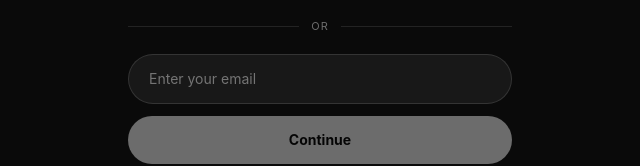
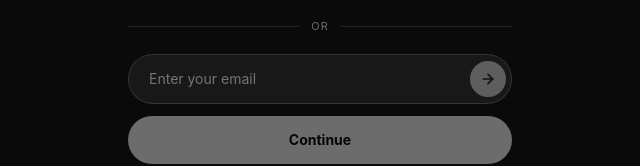
Before and after one commit to bimogg/Hooked.AI, a Next.js app: page /login in a window 1280 px wide. Shown: the part 407-573 px from the top of the page, without its empty margins (0-640 px from the left). Built offline with nearby package versions, Linux system fonts and the light colour scheme; no server answers; the database is empty.

Commit message:
login: inline arrow submit in email field (match reference)

```diff
--- a/app/login/page.tsx
+++ b/app/login/page.tsx
@@ -1,5 +1,6 @@
 'use client';
 import { useEffect, useState } from 'react';
+import { ArrowRight } from 'lucide-react';
 import { supabaseBrowser } from '@/lib/supabase-browser';
 import { supabase } from '@/lib/supabase';
 import { useLang } from '@/components/LanguageProvider';
@@ -65,9 +66,15 @@ export default function LoginPage() {
               </div>
 
               <form onSubmit={emailLink} className="flex flex-col gap-3">
-                <input type="email" value={email} onChange={e => setEmail(e.target.value)} required
-                  placeholder={tr('auth', 'emailPlaceholder', lang)}
-                  className="w-full bg-white/[0.06] border border-white/12 rounded-full px-5 py-3.5 text-sm text-white placeholder-white/40 outline-none focus:border-white/40" />
+                <div className="relative">
+                  <input type="email" value={email} onChange={e => setEmail(e.target.value)} required
+                    placeholder={tr('auth', 'emailPlaceholder', lang)}
+                    className="w-full bg-white/[0.06] border border-white/12 rounded-full pl-5 pr-12 py-3.5 text-sm text-white placeholder-white/40 outline-none focus:border-white/40" />
+                  <button type="submit" disabled={busy || !email.trim()} aria-label="continue"
+                    className="absolute right-1.5 top-1/2 -translate-y-1/2 w-9 h-9 rounded-full bg-white text-black flex items-center justify-center disabled:opacity-30 hover:opacity-90 transition-opacity">
+                    <ArrowRight size={16} strokeWidth={2.5} />
+                  </button>
+                </div>
                 <button type="submit" disabled={busy || !email.trim()}
                   className="w-full bg-white text-black font-bold text-sm py-3.5 rounded-full hover:opacity-90 transition-opacity disabled:opacity-40">
                   {tr('auth', 'continueBtn', lang)}
```
